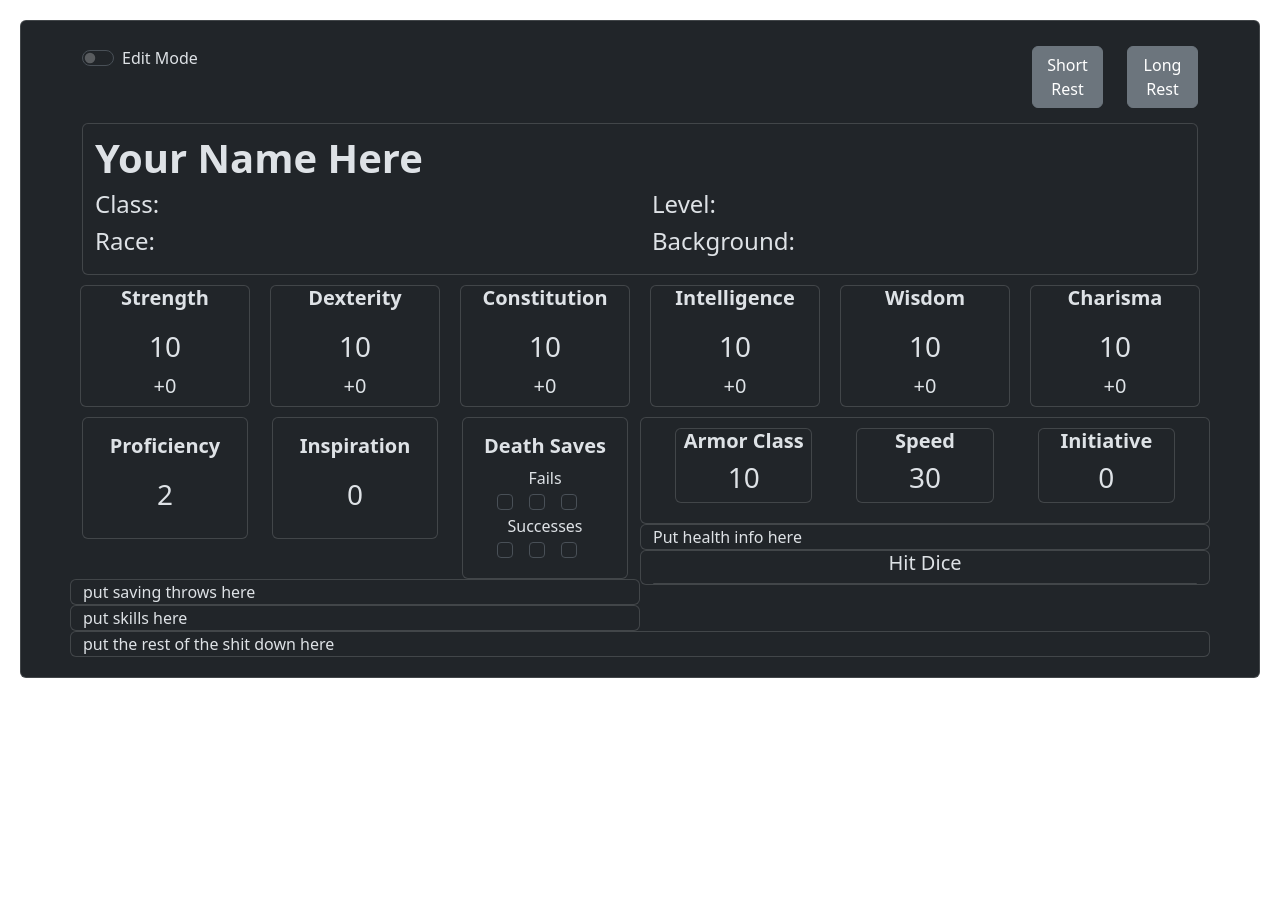
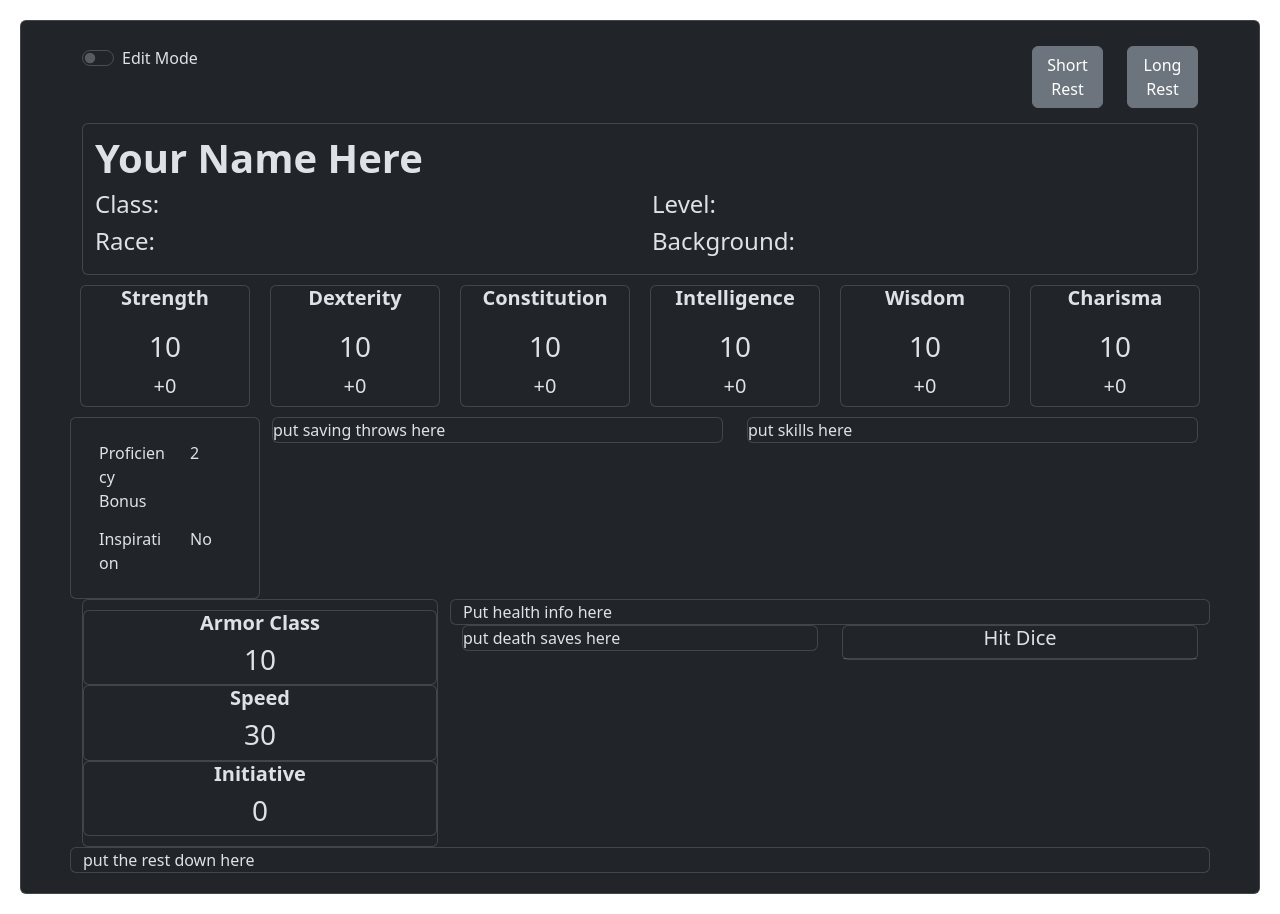
Before and after one commit to Alan-Van-Dyke/virtual-character-sheet, a React (Vite) app: page / in a window 1280 px wide. Before the commit the page ends 800 px from the top, so only its background shows below. Built offline with nearby package versions, Linux system fonts and the light colour scheme.

Commit message:
more design changes

```diff
--- a/src/components/CharacterSheet.tsx
+++ b/src/components/CharacterSheet.tsx
@@ -7,6 +7,7 @@ import { Row, Card, Container, Col, CardBody, Form } from "react-bootstrap";
 import SavingThrowBar from "./SavingThrowBar";
 import SkillsBar from "./SkillsBar";
 import HealthBar from "./HealthBar";
+import DeathSaveBar from "./DeathSaveBar";
 
 interface CharacterSheetProps {}
 
@@ -27,7 +28,7 @@ const CharacterSheet = () => {
   const [charisma, setCharisma] = useState(10);
 
   const [profBonus, setProfBonus] = useState(2);
-  const [inspiration, setInspiration] = useState(0);
+  const [inspiration, setInspiration] = useState("No");
 
   const [currentHitDice, setCurrentHitDice] = useState({
     d6: 0,
@@ -65,7 +66,11 @@ const CharacterSheet = () => {
   };
 
   return (
-    <Card data-bs-theme="dark" id="character-sheet" className="character-sheet-card">
+    <Card
+      data-bs-theme="dark"
+      id="character-sheet"
+      className="character-sheet-card"
+    >
       <Container>
         <Row id="R0">
           <Col md={2} className="edit-mode-container">
@@ -124,85 +129,52 @@ const CharacterSheet = () => {
           />
         </Row>
         <Row id="R3">
-          <Col id="R3C1">
+          <Col id="R3C1" sm="2">
             <Row id="R3C1r1">
-              <Col id="R3C1r1c1" xs={4}>
               <Card>
                 <CardBody>
-                    <h5 className="text-center">
-                      <b>Proficiency</b>
-                    </h5>
-                    <input
-                      type="number"
-                      className={
-                        (editModeEnabled
-                          ? "form-control"
-                          : "form-control-plaintext") +
-                        " text-center ability-input"
+                  <Form.Group as={Row}>
+                    <Form.Label column sm="7">
+                      Proficiency Bonus
+                    </Form.Label>
+                    <Col sm="5">
+                      <Form.Control
+                        plaintext={!editModeEnabled}
+                        readOnly={!editModeEnabled}
+                        defaultValue={profBonus}
+                        onChange={
+                          (event) => setProfBonus(+event.target.value) // TODO weird unvalidated cast to number. fix this
                         }
+                      />
+                    </Col>
+                  </Form.Group>
+                  <Form.Group as={Row}>
+                    <Form.Label column sm="7">
+                      Inspiration
+                    </Form.Label>
+                    <Col sm="5">
+                      <Form.Control
+                        plaintext={!editModeEnabled}
                         readOnly={!editModeEnabled}
-                      onChange={(event) =>
-                        setProfBonus(event.target.valueAsNumber)
-                      }
-                      value={profBonus}
-                    ></input>
+                        defaultValue={inspiration}
+                        onChange={(event) => setInspiration(event.target.value)}
+                      />
+                    </Col>
+                  </Form.Group>
                 </CardBody>
               </Card>
-              </Col>
-              <Col id="R3C1r1c2" xs={4}>
-                <Card>
-                  <CardBody>
-                    <h5 className="text-center">
-                      <b>Inspiration</b>
-                    </h5>
-                    <input
-                      type="number"
-                      className={
-                        (editModeEnabled
-                          ? "form-control"
-                          : "form-control-plaintext") +
-                        " text-center ability-input"
-                      }
-                      readOnly={!editModeEnabled}
-                      onChange={(event) =>
-                        setInspiration(event.target.valueAsNumber)
-                      }
-                      value={inspiration}
-                    ></input>
-                  </CardBody>
-                </Card>
-              </Col>
-              <Col id="R3C1r1c3" xs={4}>
-                <Card>
-                  <CardBody className="text-center">
-                    <h5 className="text-center">
-                      <b>Death Saves</b>
-                    </h5>
-                    <label>Fails</label>
-                    <br></br>
-                    <Form.Check inline></Form.Check>
-                    <Form.Check inline></Form.Check>
-                    <Form.Check inline></Form.Check>
-                    <br></br>
-                    <label>Successes</label>
-                    <br></br>
-                    <Form.Check inline></Form.Check>
-                    <Form.Check inline></Form.Check>
-                    <Form.Check inline></Form.Check>
-                  </CardBody>
-                </Card>
-              </Col>
-              <Col id="R3C1r1c2"></Col>
-            </Row>
-            <Row id="R3C1r2">
-              <SavingThrowBar />
-            </Row>
-            <Row id="R3C1r3">
-              <SkillsBar />
             </Row>
           </Col>
           <Col id="R3C2">
-            <Row id="R3C2r1">
+            <SavingThrowBar />
+            <Row id="R3C2r3"></Row>
+          </Col>
+          <Col id="R3C3">
+            <SkillsBar />
+          </Col>
+        </Row>
+        <Row id="R4">
+          <Col id="R4C1" sm={4}>
             <CombatStatBar
               baseAC={baseAC}
               acBonus={acBonus}
@@ -217,11 +189,16 @@ const CharacterSheet = () => {
               setInitiativeBonus={setInitiativeBonus}
               editModeEnabled={editModeEnabled}
             />
+          </Col>
+          <Col id="R4C2">
+            <Row id="R4C2r1">
+              <HealthBar></HealthBar>
             </Row>
-            <Row id="R3C2r2">
-              <HealthBar />
-            </Row>
-            <Row id="R3C2r3">
+            <Row id="R4C2r2">
+              <Col id="R4C2r2c1">
+                <DeathSaveBar />
+              </Col>
+              <Col id="R4C2r2c2">
                 <HitDiceList
                   currentHitDice={currentHitDice}
                   maxHitDice={maxHitDice}
@@ -229,11 +206,10 @@ const CharacterSheet = () => {
                   setMaxHitDice={setMaxHitDice}
                   editModeEnabled={editModeEnabled}
                 />
+              </Col>
             </Row>
           </Col>
-        </Row>
-        <Row id="R4">
-          <Card id="REMOVE ME">put the rest of the shit down here</Card>
+          <Card id="REMOVE ME">put the rest down here</Card>
         </Row>
       </Container>
     </Card>
--- a/src/components/CombatStatBar.tsx
+++ b/src/components/CombatStatBar.tsx
@@ -66,7 +66,6 @@ const CombatStatBar = ({
     <Card>
       <Container className="ability-box">
         <Row>
-          <Col className="ability-box">
             <Card>
               <h5>
                 <b>Armor Class</b>
@@ -136,8 +135,6 @@ const CombatStatBar = ({
                 </h3>
               )}
             </Card>
-          </Col>
-          <Col className="ability-box">
             <Card>
               <h5>
                 <b>Speed</b>
@@ -154,8 +151,6 @@ const CombatStatBar = ({
                 <h3 className="text-center">{speed}</h3>
               )}
             </Card>
-          </Col>
-          <Col className="ability-box">
             <Card>
               <h5>
                 <b>Initiative</b>
@@ -200,7 +195,6 @@ const CombatStatBar = ({
                 </h3>
               )}
             </Card>
-          </Col>
         </Row>
 
       </Container>
--- /dev/null
+++ b/src/components/DeathSaveBar.tsx
@@ -0,0 +1,10 @@
+import { Card } from "react-bootstrap"
+
+
+const DeathSaveBar = () => {
+  return (
+    <Card>put death saves here</Card>
+  )
+}
+
+export default DeathSaveBar
```
Lines whose indentation alone changed are shown as unchanged.
